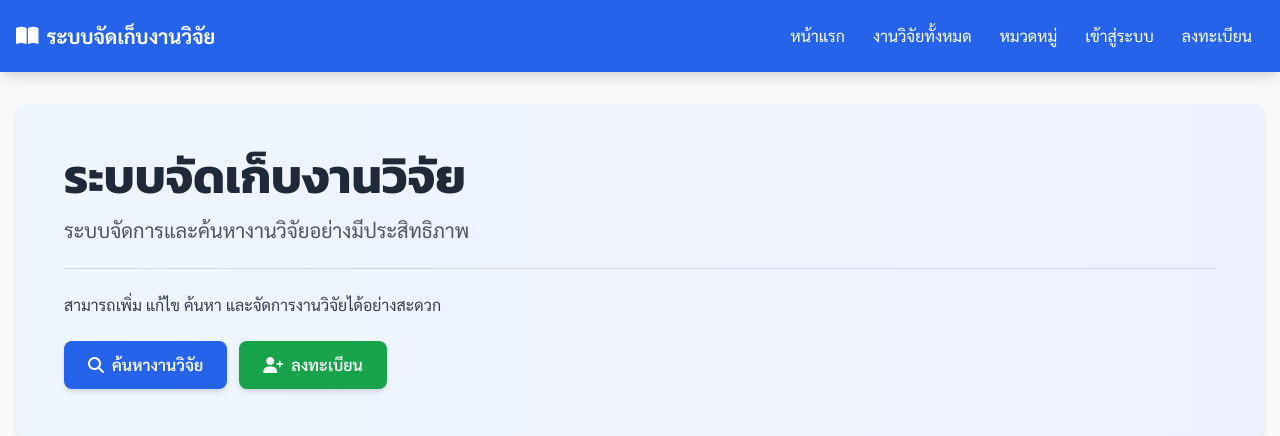
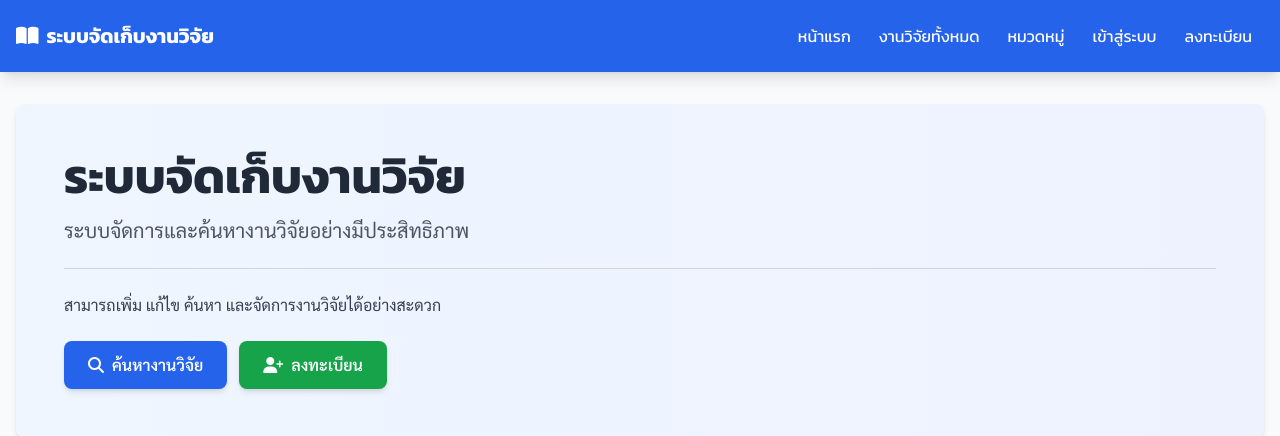
Before and after one commit to teang/research_python_flask, a Flask app: page / in a window 1280 px wide. Shown: the top 436 px of the page. Run offline with Flask 3, Linux system fonts and the light colour scheme; data that the repository does not hold is empty; some libraries are stand-ins or nearby versions.

Commit message:
Update navbar and navigation to use Kanit font
- Add font-heading class to navbar title and menu items in base.html
- Add font-heading class to admin panel header and sidebar items in admin/base.html
- Add CSS rule to apply Kanit font to all nav elements (nav, nav a, nav button, nav span)
- Ensures consistent Kanit font usage across all navigation elements

```diff
--- a/app/static/css/style.css
+++ b/app/static/css/style.css
@@ -7,6 +7,11 @@ body {
 
 /* Kanit สำหรับหัวข้อใหญ่ */
 h1, h2, h3, h4, h5, h6, .font-heading {
+    font-family: 'Kanit', sans-serif;
+}
+
+/* Kanit สำหรับ navbar และ navigation elements */
+nav, nav a, nav button, nav span {
     font-family: 'Kanit', sans-serif;
 }
 
--- a/app/templates/base.html
+++ b/app/templates/base.html
@@ -31,55 +31,55 @@
     <nav class="bg-blue-600 text-white shadow-lg">
         <div class="container mx-auto px-4">
             <div class="flex items-center justify-between py-4">
-                <a class="text-xl font-bold flex items-center hover:text-blue-100 transition" href="{{ url_for('main.index') }}">
+                <a class="text-xl font-bold font-heading flex items-center hover:text-blue-100 transition" href="{{ url_for('main.index') }}">
                     <i class="fas fa-book-open mr-2"></i> ระบบจัดเก็บงานวิจัย
                 </a>
                 <button class="lg:hidden text-white focus:outline-none" id="mobile-menu-button">
                     <i class="fas fa-bars text-2xl"></i>
                 </button>
                 <div class="hidden lg:flex items-center space-x-1" id="navbar-menu">
-                    <a class="px-3 py-2 rounded hover:bg-blue-700 transition" href="{{ url_for('main.index') }}">หน้าแรก</a>
-                    <a class="px-3 py-2 rounded hover:bg-blue-700 transition" href="{{ url_for('research.list') }}">งานวิจัยทั้งหมด</a>
-                    <a class="px-3 py-2 rounded hover:bg-blue-700 transition" href="{{ url_for('research.categories') }}">หมวดหมู่</a>
+                    <a class="px-3 py-2 rounded hover:bg-blue-700 transition font-heading" href="{{ url_for('main.index') }}">หน้าแรก</a>
+                    <a class="px-3 py-2 rounded hover:bg-blue-700 transition font-heading" href="{{ url_for('research.list') }}">งานวิจัยทั้งหมด</a>
+                    <a class="px-3 py-2 rounded hover:bg-blue-700 transition font-heading" href="{{ url_for('research.categories') }}">หมวดหมู่</a>
 
                     {% if current_user.is_authenticated %}
-                    <a class="px-3 py-2 rounded hover:bg-blue-700 transition" href="{{ url_for('main.dashboard') }}">
+                    <a class="px-3 py-2 rounded hover:bg-blue-700 transition font-heading" href="{{ url_for('main.dashboard') }}">
                         <i class="fas fa-tachometer-alt"></i> แดชบอร์ด
                     </a>
-                    <a class="px-3 py-2 rounded hover:bg-blue-700 transition" href="{{ url_for('research.add') }}">
+                    <a class="px-3 py-2 rounded hover:bg-blue-700 transition font-heading" href="{{ url_for('research.add') }}">
                         <i class="fas fa-plus-circle"></i> เพิ่มงานวิจัย
                     </a>
                     <div class="relative group">
-                        <button class="px-3 py-2 rounded hover:bg-blue-700 transition flex items-center">
+                        <button class="px-3 py-2 rounded hover:bg-blue-700 transition flex items-center font-heading">
                             <i class="fas fa-user-circle mr-1"></i> {{ current_user.username }}
                             <i class="fas fa-chevron-down ml-1 text-xs"></i>
                         </button>
                         <div class="absolute right-0 mt-2 w-48 bg-white rounded-md shadow-lg py-1 hidden group-hover:block z-50">
-                            <a class="block px-4 py-2 text-gray-700 hover:bg-gray-100" href="{{ url_for('auth.logout') }}">ออกจากระบบ</a>
+                            <a class="block px-4 py-2 text-gray-700 hover:bg-gray-100 font-heading" href="{{ url_for('auth.logout') }}">ออกจากระบบ</a>
                         </div>
                     </div>
                     {% else %}
-                    <a class="px-3 py-2 rounded hover:bg-blue-700 transition" href="{{ url_for('auth.login') }}">เข้าสู่ระบบ</a>
-                    <a class="px-3 py-2 rounded hover:bg-blue-700 transition" href="{{ url_for('auth.register') }}">ลงทะเบียน</a>
+                    <a class="px-3 py-2 rounded hover:bg-blue-700 transition font-heading" href="{{ url_for('auth.login') }}">เข้าสู่ระบบ</a>
+                    <a class="px-3 py-2 rounded hover:bg-blue-700 transition font-heading" href="{{ url_for('auth.register') }}">ลงทะเบียน</a>
                     {% endif %}
                 </div>
             </div>
             <!-- Mobile menu -->
             <div class="lg:hidden hidden pb-4" id="mobile-menu">
-                <a class="block px-3 py-2 rounded hover:bg-blue-700 transition" href="{{ url_for('main.index') }}">หน้าแรก</a>
-                <a class="block px-3 py-2 rounded hover:bg-blue-700 transition" href="{{ url_for('research.list') }}">งานวิจัยทั้งหมด</a>
-                <a class="block px-3 py-2 rounded hover:bg-blue-700 transition" href="{{ url_for('research.categories') }}">หมวดหมู่</a>
+                <a class="block px-3 py-2 rounded hover:bg-blue-700 transition font-heading" href="{{ url_for('main.index') }}">หน้าแรก</a>
+                <a class="block px-3 py-2 rounded hover:bg-blue-700 transition font-heading" href="{{ url_for('research.list') }}">งานวิจัยทั้งหมด</a>
+                <a class="block px-3 py-2 rounded hover:bg-blue-700 transition font-heading" href="{{ url_for('research.categories') }}">หมวดหมู่</a>
                 {% if current_user.is_authenticated %}
-                <a class="block px-3 py-2 rounded hover:bg-blue-700 transition" href="{{ url_for('main.dashboard') }}">
+                <a class="block px-3 py-2 rounded hover:bg-blue-700 transition font-heading" href="{{ url_for('main.dashboard') }}">
                     <i class="fas fa-tachometer-alt"></i> แดชบอร์ด
                 </a>
-                <a class="block px-3 py-2 rounded hover:bg-blue-700 transition" href="{{ url_for('research.add') }}">
+                <a class="block px-3 py-2 rounded hover:bg-blue-700 transition font-heading" href="{{ url_for('research.add') }}">
                     <i class="fas fa-plus-circle"></i> เพิ่มงานวิจัย
                 </a>
-                <a class="block px-3 py-2 rounded hover:bg-blue-700 transition" href="{{ url_for('auth.logout') }}">ออกจากระบบ</a>
+                <a class="block px-3 py-2 rounded hover:bg-blue-700 transition font-heading" href="{{ url_for('auth.logout') }}">ออกจากระบบ</a>
                 {% else %}
-                <a class="block px-3 py-2 rounded hover:bg-blue-700 transition" href="{{ url_for('auth.login') }}">เข้าสู่ระบบ</a>
-                <a class="block px-3 py-2 rounded hover:bg-blue-700 transition" href="{{ url_for('auth.register') }}">ลงทะเบียน</a>
+                <a class="block px-3 py-2 rounded hover:bg-blue-700 transition font-heading" href="{{ url_for('auth.login') }}">เข้าสู่ระบบ</a>
+                <a class="block px-3 py-2 rounded hover:bg-blue-700 transition font-heading" href="{{ url_for('auth.register') }}">ลงทะเบียน</a>
                 {% endif %}
             </div>
         </div>
```
Also changed, not shown: app/templates/admin/base.html (+21 -21 lines).
